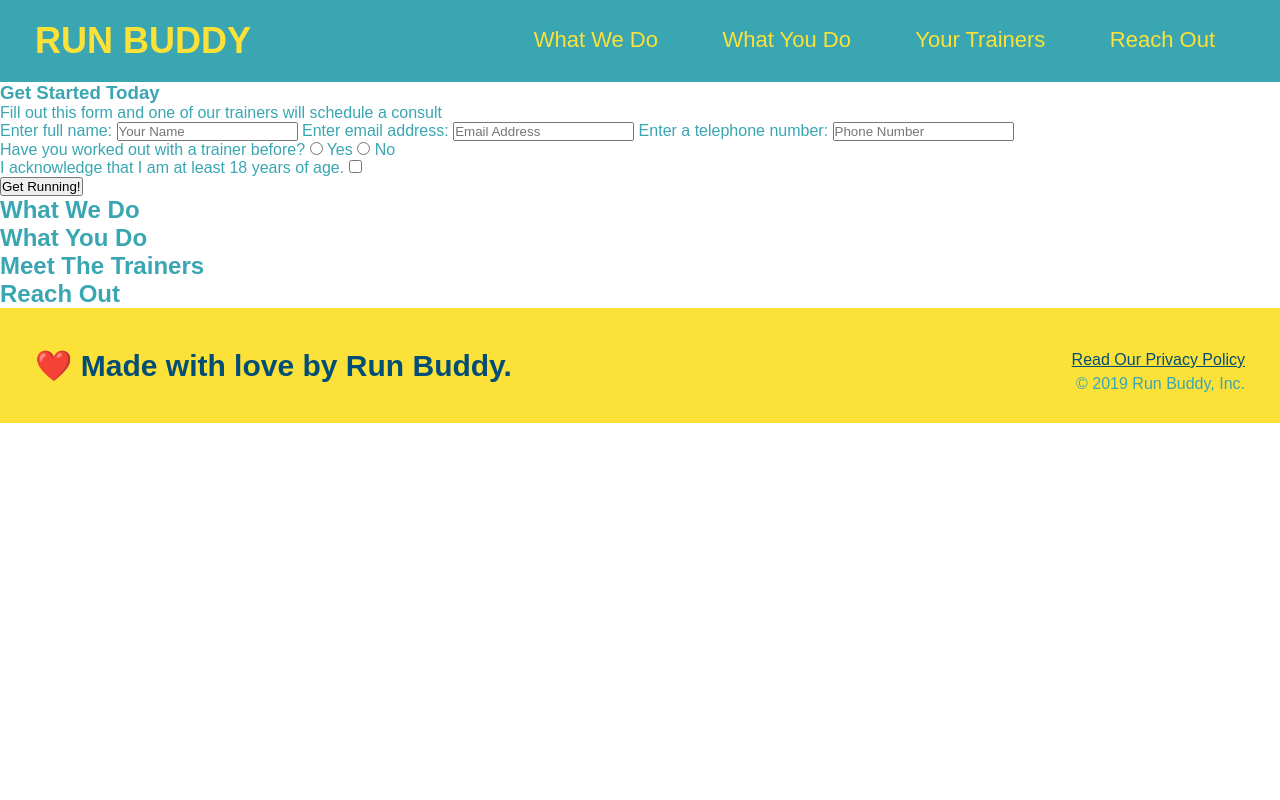
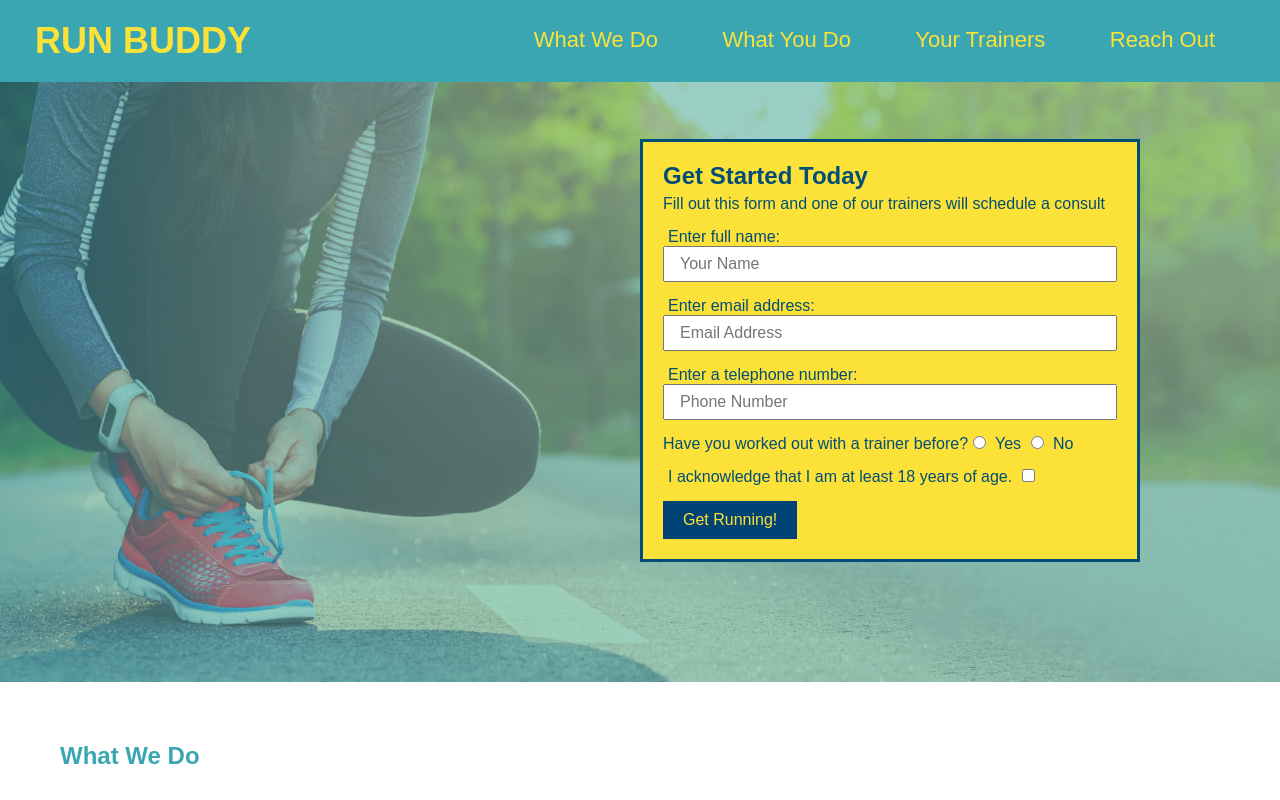
Before and after one commit to caseylister/run-buddy, a plain HTML site: page index.html in a window 1280 px wide. Shown: the top 800 px of the page. Drawn offline with Linux system fonts and the light colour scheme.

Commit message:
hero form styling

```diff
--- a/assets/css/style.css
+++ b/assets/css/style.css
@@ -65,3 +65,57 @@ footer div{
 footer a{
     color: #024e76;
 }
+
+section{
+    padding: 60px;
+}
+
+.hero{
+    background-image: url("../images/hero-bg.jpeg");
+    height: 600px;
+    background-size: cover;
+    background-position: center;
+    position: relative;
+}
+
+.hero-form{
+    color: #024e76;
+    background-color: #fce138;
+    padding: 20px;
+    width: 500px;
+    border: solid 3px #024e76;
+    position: absolute;
+    bottom: 120px;
+    right: 140px;
+}
+
+.hero-form h3{
+    font-size: 24px;
+    margin: 0;
+}
+
+.hero-form p{
+    margin: 5px 0 15px 0;
+}
+
+.form-input{
+    border: 1px solide #024e76;
+    display: block;
+    padding: 7px 15px;
+    font-size: 16px;
+    color: #024e76;
+    width: 100%;
+    margin-bottom: 15px;
+}
+
+.hero-form label{
+    margin: 0 5px;
+}
+
+.hero-form button{
+    color: #fce138;
+    background-color: #024376;
+    border: none;
+    padding: 10px 20px;
+    font-size: 16px;
+}
--- a/index.html
+++ b/index.html
@@ -29,17 +29,17 @@
         </nav>
         </header>
         <!-- hero/jumbotron -->
-        <section>
-            <div>
+        <section class="hero">
+            <div class="hero-form">
                 <h3>Get Started Today</h3>
                 <p>Fill out this form and one of our trainers will schedule a consult</p>
                 <form>
                     <label for="name">Enter full name:</label>
-                    <input type="text" placeholder="Your Name" name="name" id="name" />
+                    <input type="text" placeholder="Your Name" name="name" id="name" class="form-input"/>
                     <label for="email">Enter email address:</label>
-                    <input type="email" placeholder="Email Address" name="email" id="email" />
+                    <input type="email" placeholder="Email Address" name="email" id="email" class="form-input" />
                     <label for="phone">Enter a telephone number:</label>
-                    <input type="tel" placeholder="Phone Number" name="phone" id="phone" />
+                    <input type="tel" placeholder="Phone Number" name="phone" id="phone" class="form-input"/>
                     <p>
                         Have you worked out with a trainer before?
                         <input type="radio" name="trainer-confirm" id="trainer-yes" />
```
Also changed, not shown: assets/images/hero-bg.jpeg (added).
